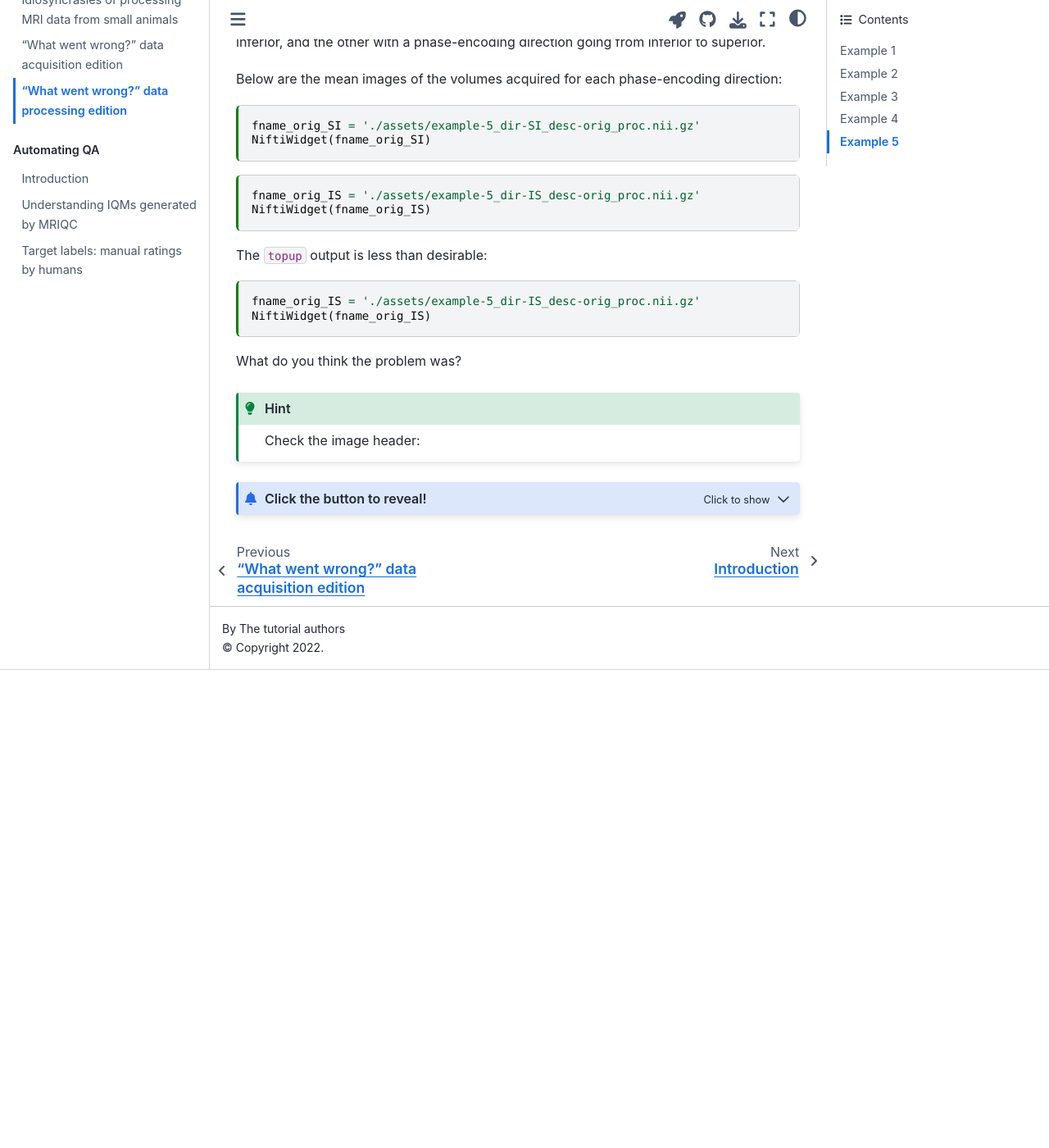
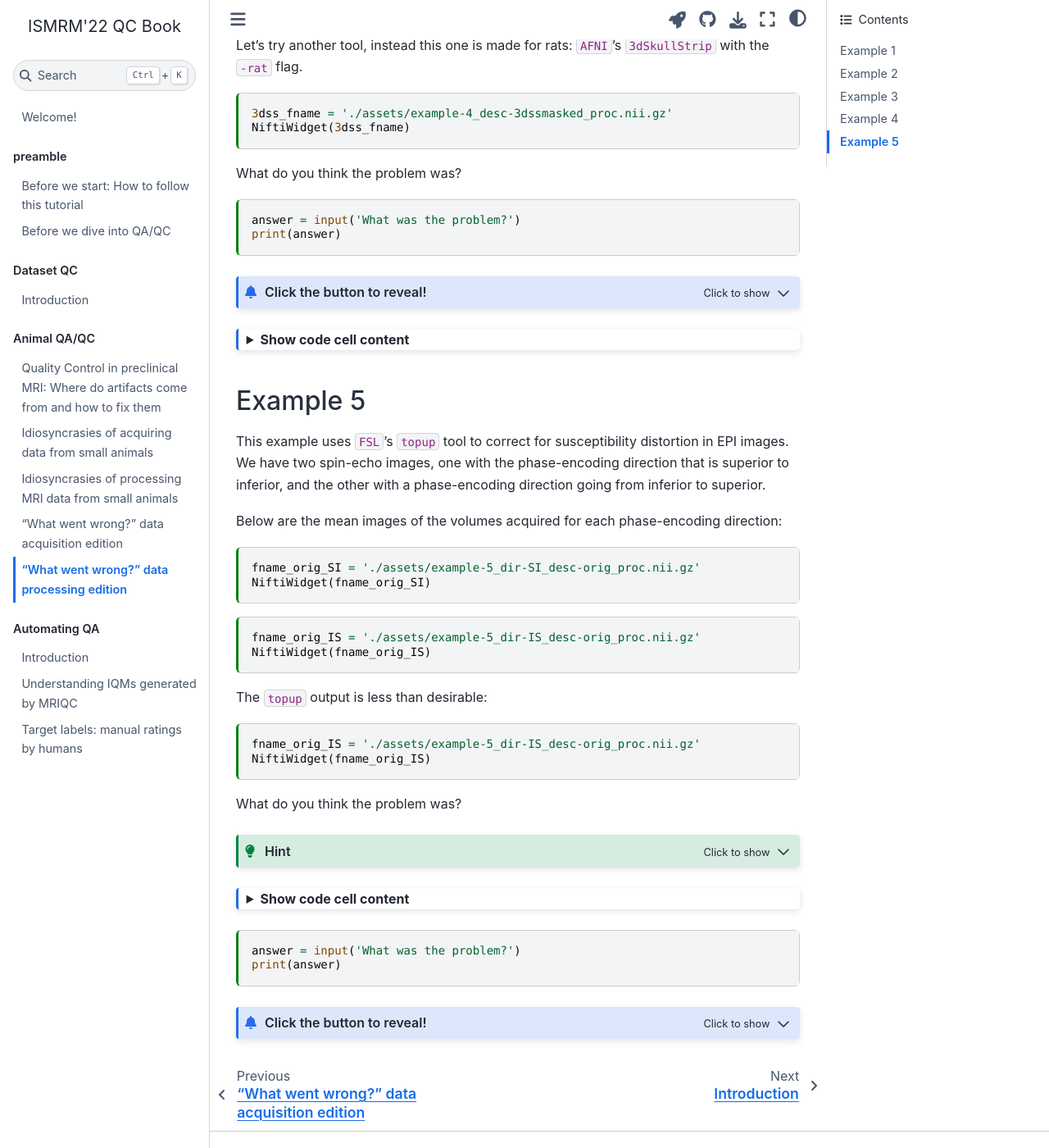
Before and after one commit to nipreps/qc-book, a Jupyter Book: the page built from docs/animal-qc/processing_examples.md, in a window 1280 px wide and 1400 px high, scrolled down 2506 px. Shown: the whole window at 82% size. Built offline with Jupyter Book 1.0.4 settings and Sphinx 7.4.7 and the Sphinx Book theme 1.1.4, drawn with Linux system fonts in a browser that asks for light colours; pages that are not in the unit, such as notebooks, are missing from menus; before the commit the page ends 3323 px from its top, so only the background shows below that; some of the changed text lies outside the part shown.

Commit message:
fix: nested code in admonition cells (see executablebooks/jupyter-book#1178)

`````diff
--- a/docs/animal-qc/processing_examples.md
+++ b/docs/animal-qc/processing_examples.md
@@ -104,22 +102,22 @@ NiftiWidget(fname)
 
 What do you think the problem was?
 ```{code-cell} python
-:tags: [remove-input]
 answer = input('What was the problem?')
 print(answer)
 ```
 
-````{admonition} Click the button to reveal!
+```{admonition} Click the button to reveal!
 :class: dropdown
 Anisotropic voxel sizes with isotropic mm parameters
 
 **To correct this**, define the number of elements in the bspline grid (including fewer elements in the slice direction), rather than using a bspline fitting distance which is given in mm.
+```
 
 ```{code-cell} python
+:tags: [hide-cell]
 fname = './assets/example-3_desc-n4corr_proc.nii.gz'
 NiftiWidget(fname)
 ```
-````
 
 ## Example 4
 This example concerns brain masking. First, we will use the popular FSL tool `bet` to remove non-brain tissue (aka skull-strip) an image.
@@ -156,23 +153,23 @@ NiftiWidget(3dss_fname)
 
 What do you think the problem was?
 ```{code-cell} python
-:tags: [remove-input]
 answer = input('What was the problem?')
 print(answer)
 ```
 
-````{admonition} Click the button to reveal!
+```{admonition} Click the button to reveal!
 :class: dropdown
 Although the shape assumption is correct, `3dSkullStrip` assumes that the input image is T2-weighted. However, our image is T1-weighted.
 
 
 **To correct this**, try using an atlas-based brain extraction method. Although this method takes longer than some of the other methods, it is robust to image contrast and across scanners. It is for this reason that the NiPreps tools, such as `NiRodents` and `NiBabies`, have developed their own versions of the `ANTs` atlas-based extraction tool: `antsBrainExtraction`.
+```
 
 ```{code-cell} python
+:tags: [hide-cell]
 arts_fname = './assets/example-4_desc-artsmasked_proc.nii.gz'
 NiftiWidget(arts_fname)
 ```
-````
 
 ## Example 5
 This example uses `FSL`'s `topup` tool to correct for susceptibility distortion in EPI images.
@@ -196,19 +193,20 @@ NiftiWidget(fname_orig_IS)
 ```
 
 What do you think the problem was?
-````{hint}
-Check the image header:
+```{hint}
+:class: dropdown
+Check the image header with the code below.
+```
 ```{code-cell} python
+:tags: [hide-cell]
 import nibabel as nb
 
 img = nb.load(fname_orig_IS)
 hdr = img.header()
 print(hdr)
 ```
-````
 
 ```{code-cell} python
-:tags: [remove-input]
 answer = input('What was the problem?')
 print(answer)
 ```
`````
Also changed, not shown: other parts of docs/animal-qc/processing_examples.md (+0 -3 lines), docs/animal-qc/acquisition_examples.md (+12 -19 lines).
